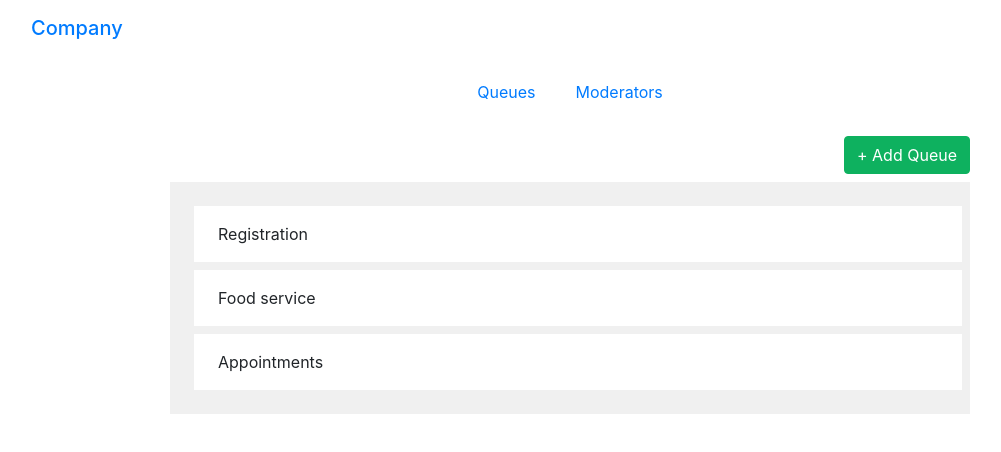
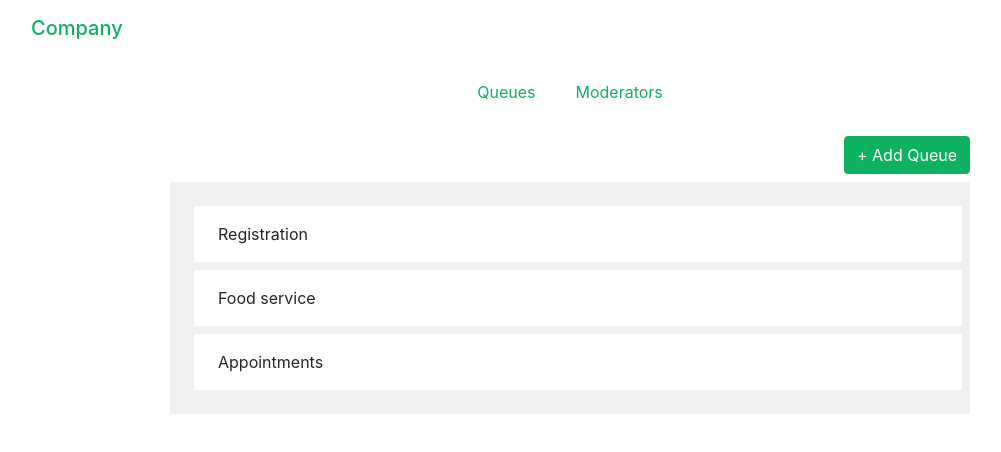
Before and after one commit to ArjunSureshKumar92/CYOQ-CreateYourOwnQueue, an Angular app: page / in a window 1280 px wide. Shown: the top 452 px of the page, without its empty margins (70-1071 px from the left). Built offline with nearby package versions, Linux system fonts and the light colour scheme.

Commit message:
Change link colour to green

```diff
--- a/src/styles.scss
+++ b/src/styles.scss
@@ -1,6 +1,9 @@
 /* You can add global styles to this file, and also import other style files */
 @import "~bootstrap/scss/functions";
 @import "~bootstrap/scss/variables";
+
+$link-color: #0eb15f;
+$link-hover-color: #05944c;
 
 $theme-colors: (
   "primary": #0eb15f
```
